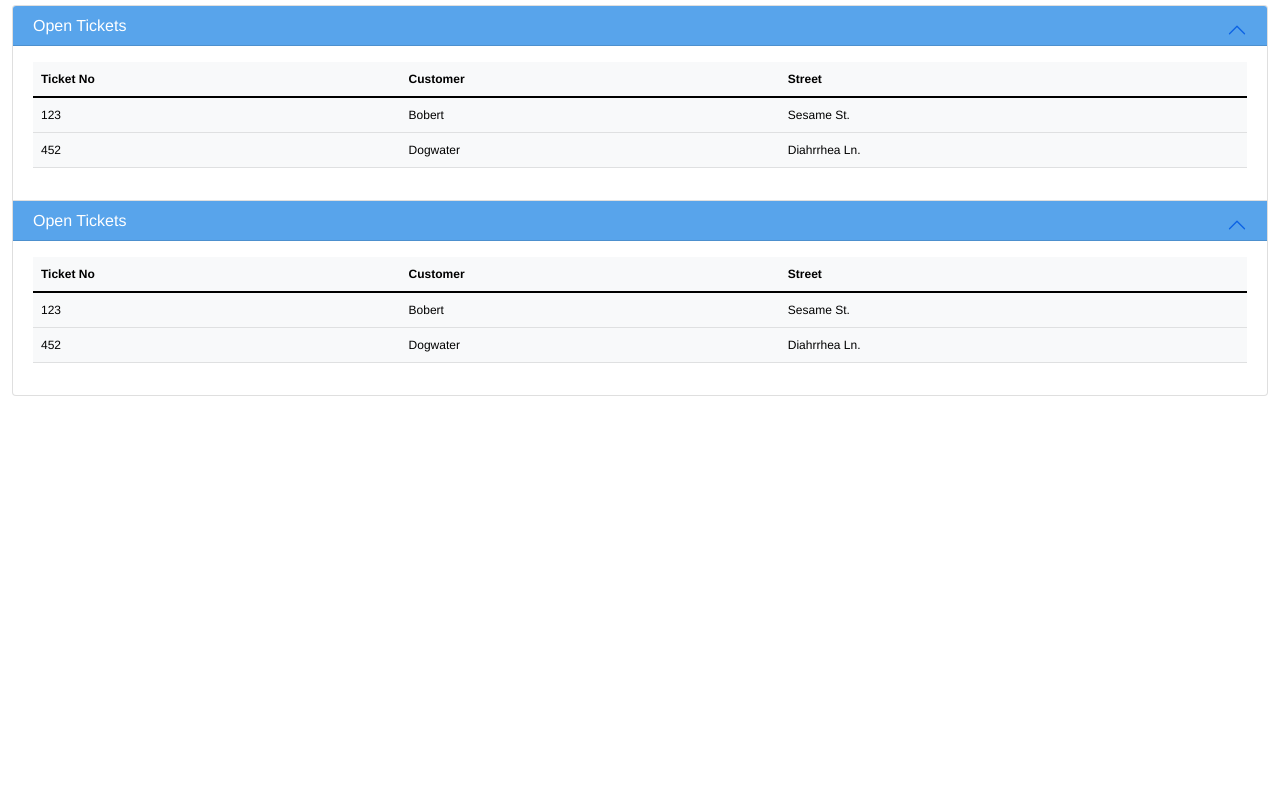
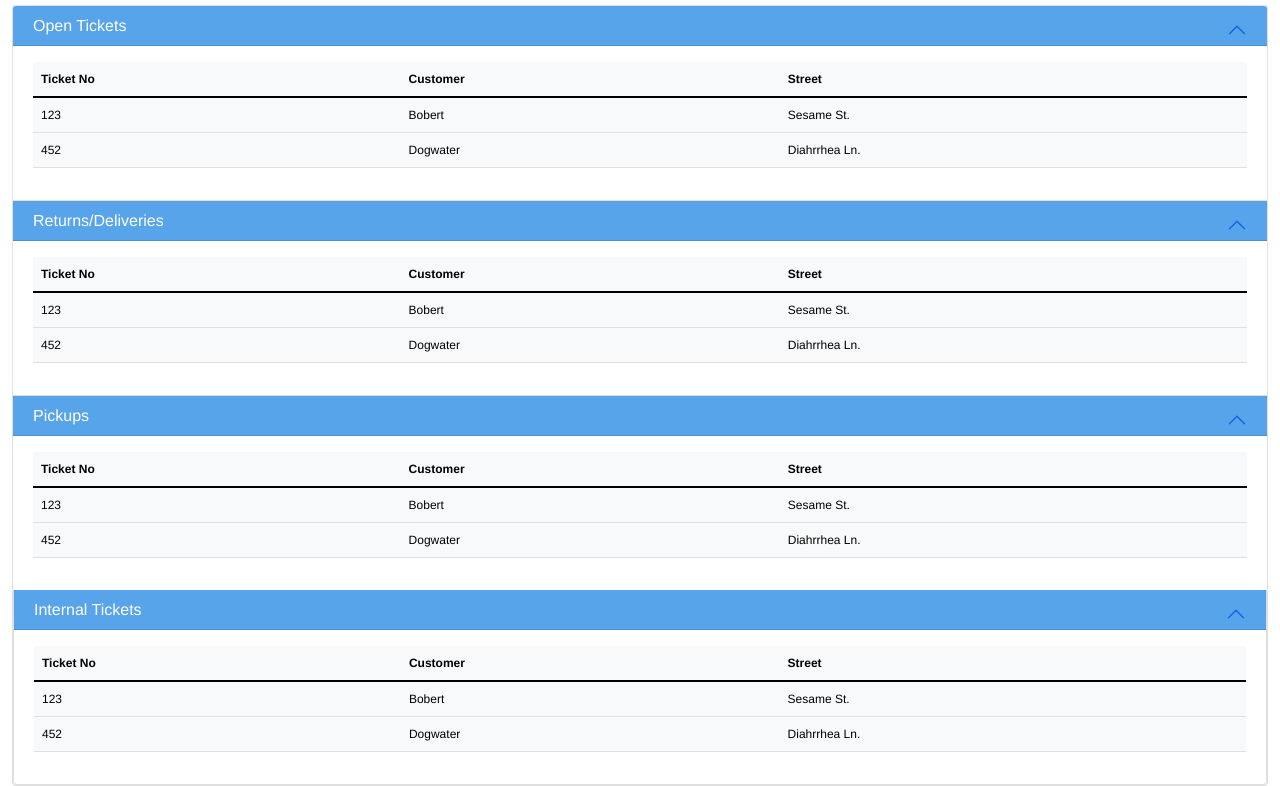
Before and after one commit to morsa08/Portal, a website: page service.html in a window 1280 px wide. Shown: the part 654-1440 px from the top of the page. Before the commit the page ends 1050 px from the top, so only its background shows below. Drawn offline with nearby package versions, Linux system fonts and the light colour scheme.

Commit message:
Added more accordions

```diff
--- a/package.json
+++ b/package.json
@@ -1,7 +1,7 @@
 {
   "name": "portfolio",
   "version": "1.0.0",
-  "main": "app.js",
+  "main": "server.js",
   "scripts": {
     "test": "echo \"Error: no test specified\" && exit 1",
     "start": "node server.js"
@@ -9,9 +9,9 @@
   "author": "",
   "license": "ISC",
   "dependencies": {
-    "express": "^4.18.1",
     "nodemon": "^2.0.16"
   },
+  "devDependencies": {},
   "repository": {
     "type": "git",
     "url": "git+https://github.com/morsa08/Portal.git"
--- a/service.html
+++ b/service.html
@@ -134,10 +134,10 @@
 
       <div class="accordion-item">
         <div class="accordion-header">
-          <button class="accordion-button accordionTickets" type="button" data-bs-toggle="collapse" data-bs-target="#collapseOne" aria-expanded="true" aria-controls="collapseOne">
-            <h2>Open Tickets</h2>
+          <button class="accordion-button accordionTickets" type="button" data-bs-toggle="collapse" data-bs-target="#collapseTwo" aria-expanded="true" aria-controls="collapseOne">
+            <h2>Returns/Deliveries</h2>
           </button>
-          <div id="collapseOne" class="accordion-collapse collapse show" aria-labelledby="headingOne" data-bs-parent="#accordionExample">
+          <div id="collapseTwo" class="accordion-collapse collapse show" aria-labelledby="headingOne" data-bs-parent="#accordionExample">
             <div class="accordion-body">
               <table class="table table-light table-hover">
                 <thead>
@@ -163,6 +163,68 @@
 
       </div>
 
+      <div class="accordion-item">
+        <div class="accordion-header">
+          <button class="accordion-button accordionTickets" type="button" data-bs-toggle="collapse" data-bs-target="#collapseThree" aria-expanded="true" aria-controls="collapseOne">
+            <h2>Pickups</h2>
+          </button>
+          <div id="collapseThree" class="accordion-collapse collapse show" aria-labelledby="headingOne" data-bs-parent="#accordionExample">
+            <div class="accordion-body">
+              <table class="table table-light table-hover">
+                <thead>
+                  <th>Ticket No</th>
+                  <th>Customer</th>
+                  <th>Street</th>
+                </thead>
+                <tr>
+                  <td>123</td>
+                  <td>Bobert</td>
+                  <td>Sesame St.</td>
+                </tr>
+                <tr>
+                  <td>452</td>
+                  <td>Dogwater</td>
+                  <td>Diahrrhea Ln.</td>
+                </tr>
+
+              </table>
+            </div>
+          </div>
+        </div>
+
+        <div class="accordion-item">
+          <div class="accordion-header">
+            <button class="accordion-button accordionTickets" type="button" data-bs-toggle="collapse" data-bs-target="#collapseFour" aria-expanded="true" aria-controls="collapseOne">
+              <h2>Internal Tickets</h2>
+            </button>
+            <div id="collapseFour" class="accordion-collapse collapse show" aria-labelledby="headingOne" data-bs-parent="#accordionExample">
+              <div class="accordion-body">
+                <table class="table table-light table-hover">
+                  <thead>
+                    <th>Ticket No</th>
+                    <th>Customer</th>
+                    <th>Street</th>
+                  </thead>
+                  <tr>
+                    <td>123</td>
+                    <td>Bobert</td>
+                    <td>Sesame St.</td>
+                  </tr>
+                  <tr>
+                    <td>452</td>
+                    <td>Dogwater</td>
+                    <td>Diahrrhea Ln.</td>
+                  </tr>
+
+                </table>
+              </div>
+            </div>
+          </div>
+
+        </div>
+
+      </div>
+
     </div>
   </div>
 
```
Also changed, not shown: server.js (+16 -2 lines).
